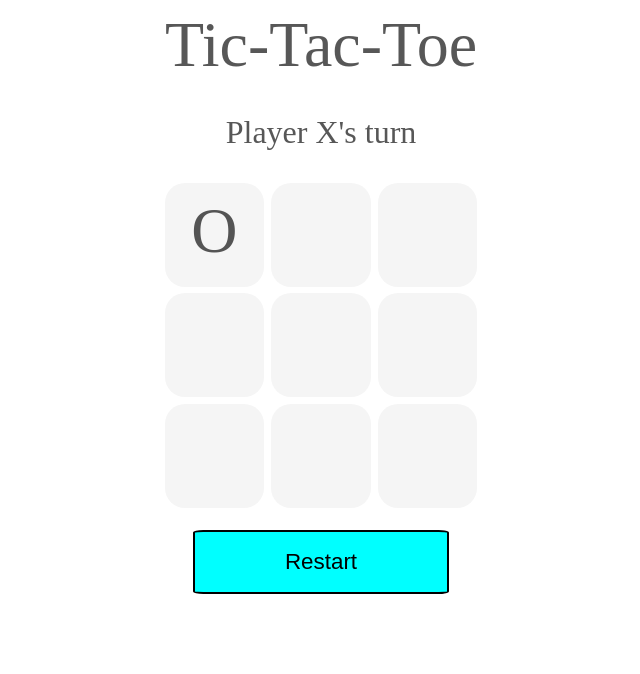
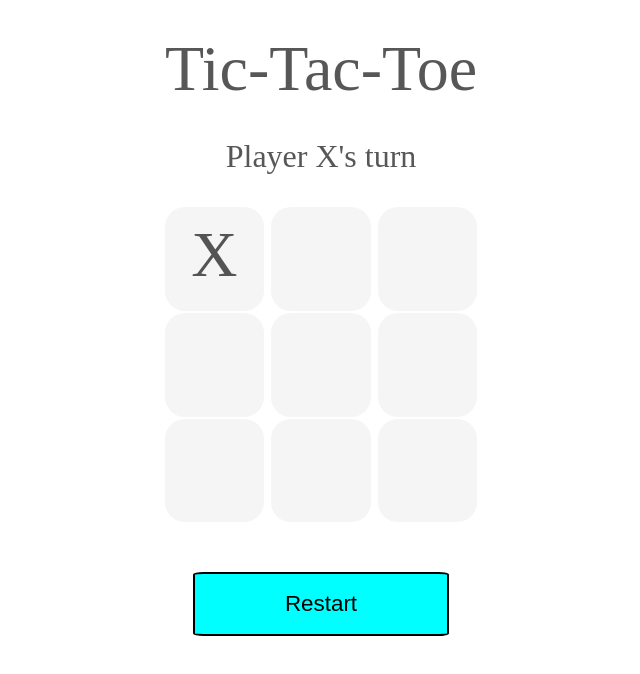
Before and after one commit to KamilKhxn/Tic-Tac-Toe, a plain HTML site: page index.html in a window 1280 px wide. Both pictures are taken after a click on the element 533 px from the left and 234 px from the top of the page. Shown: the whole page, without its empty margins (319-959 px from the left). Drawn offline with Linux system fonts and the light colour scheme.

Commit message:
added player functionality to place different markers on the tic tac toe board

```diff
--- a/script.js
+++ b/script.js
@@ -1,42 +1,40 @@
-let divPressed = undefined;
-let playerTurn = 0; // might not use
+let numOfMoves = 1;
 
 const gameControl = () => { // maybe turn this into module
+    // create mini functions for these - maybe move them to game board and call them from gameControl
 
+    // 1 run player and get the marker based off numOfMove
+    // 2 update numOfMove whether the move was valid (+1) or not(nothing)
+    // 3 run gameBoard(marker)
+
+
+    let divPressed = undefined;
+    const kamil = player();
+
+    // getting corresponding div
     document.querySelectorAll('.gameSquare').forEach(item => {
         item.addEventListener('click', () => {
-            // run player and determine which div was pressed
             divPressed = item.id
-            // console.log(divPressed);
-            // gameBoard(divPressed);
+            if (numOfMoves <= 9) {
+                gameBoard.addCharacter(divPressed, kamil.marker(numOfMoves));
+                console.log(gameBoard.gameArr);
+            }
 
-
-
-            // console.log('i was clicked');
-            console.log(gameBoard.gameArr);
-            gameBoard.addCharacter(divPressed);
-
-            // console.log(gameBoard.addCharacter);
-
-            playerTurn++;// change to after the actuall letter was put on the board
         })
     })
 
-    const btn = document.querySelector('.restart') // restart button
-    btn.addEventListener('click', () => {
-        //gameBoard.clear  ---- clearing and resetting all data -- 'x' and 'o' in browser, array with elements in them
-        // displayController -- back to og message
-        // clear player arrays
+    // // restart button
+    // const btn = document.querySelector('.restart')
+    // btn.addEventListener('click', () => {
+    //     //  TODO
+    // });
 
-        // console.log(gameBoard.gameArr);
-        // console.log(gameBoard.checkWinner);
-    });
-    // create a counter to determine whose turn it is where it is restricted by the numbdr of divs or if somebody wins
-}
+} // end of gameControl()
+
 // module
-const gameBoard = (()/*divPressed  ,playerTurn*/ => {
+const gameBoard = (() => {
+
     // dom elements
-
     const sq0 = document.getElementById('0');
     const sq1 = document.getElementById('1');
     const sq2 = document.getElementById('2');
@@ -48,36 +46,22 @@ const gameBoard = (()/*divPressed  ,playerTurn*/ => {
     const sq8 = document.getElementById('8');
 
     let query = [sq0, sq1, sq2, sq3, sq4, sq5, sq6, sq7, sq8]
+    let gameArr = new Array(9).fill(0);
+    let markerArr = new Array(9).fill(0);
 
-    let gameArr = new Array(9).fill(0);
-    const addCharacter = () => {
+
+    const addCharacter = (divPressed, marker) => {
 
         if (gameArr[divPressed] === 0) {
             gameArr[divPressed] = divPressed;
-
-            // const x = () => query[divPressed];
             // console.log(query[divPressed]);
-            if (divPressed % 2 !== 0) {
-                query[divPressed].textContent = 'X';
-                query[divPressed].classList.add('letter');
-
-            }
-            else {
-                // const x = query[divPressed]
-                query[divPressed].textContent = 'O';
-                query[divPressed].classList.add('letter');
-            }
-
+            query[divPressed].textContent = marker;
+            query[divPressed].classList.add('letter');
+            console.log('initial: ' + numOfMoves); // testing
+            numOfMoves++;
+            console.log('after: ' + numOfMoves); // testing
         }
-
     }
-    // how to differentiate from player 'x' to player 'o'
-    // 1 in player object use true or false, where we can check in if statement to determine if the character is an 'x' or 'o'
-    // 2 create an array where after the character is placed on screen, u add who made their move, so the next character is gonna do it next
-    // 3 from player object create something that will identify whose turn it is => it will also send what characcter to place on
-    // the screen => like divPressed
-
-
 
     function checkEmpty() {
         // might not be needed
@@ -88,11 +72,7 @@ const gameBoard = (()/*divPressed  ,playerTurn*/ => {
         // switch case for all winning situations and defualt would be a draw
     }
 
-
-
-    // function to check if there is a winner
-
-    return { gameArr, addCharacter, checkWinner, };
+    return { gameArr, addCharacter, checkWinner };
 })(/*divPressed playerTurn*/);// div pressed from player => two player objects so it can either ber 'x' or 'o'
 
 //module
@@ -104,16 +84,19 @@ const displayController = (() => {
     };
 })();
 
-// const player //object for both players => will be a factory
-// // event listnenr to see which div was pressed => used a variable and passed to game board
-//  - get the element id 0-8 an associate it with the array index
+const player = (numOfMoves) => {
 
-// // will have logic to check if that div already has an element
-
-
-// const gameControl // object to control flow of game => main()
-
-
-
+    function marker(numOfMoves) {
+        let item = null;
+        if (numOfMoves % 2 === 0) {
+            item = 'O';
+        }
+        else {
+            item = 'X';
+        }
+        return item;
+    }
+    return { marker, }
+} // end of player
 
 gameControl();
--- a/styles.css
+++ b/styles.css
@@ -9,6 +9,7 @@ font-size: 2rem;
     border: 3px solid #CE4E41;
 } */
 .title {
+    margin-top: 1rem;
     text-align: center;
 
 }
@@ -67,12 +68,13 @@ font-size: 2rem;
     height: 2rem;
     width: 8rem;
     font-size: 0.7rem;
-    margin-top: 0.5rem;
+    margin-top: 1.5rem;
     border-radius: 4%;
     border: solid 2px black;
     color: black;
     background-color: cyan;
 
+
 }
 .letter{
 
```
Also changed, not shown: 1 other file.
